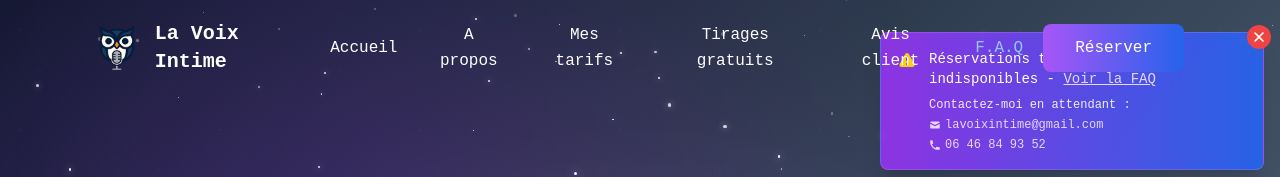
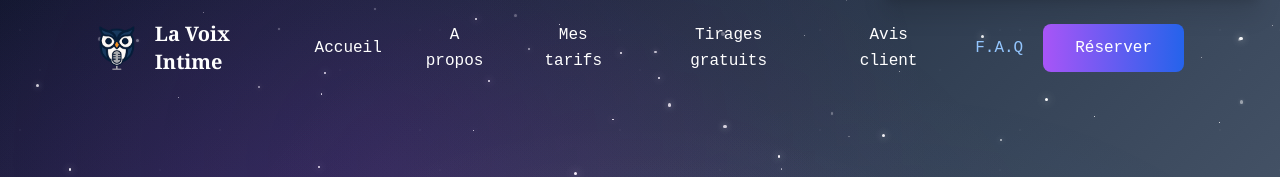
Before and after one commit to PierreMaze/la-voix-intime, a React (Vite) app: page / in a window 1280 px wide. Shown: the top 177 px of the page. Built offline with nearby package versions, Linux system fonts and the light colour scheme.

Commit message:
Modification de la position du composant InfoBanner en bas à droite et ajustement du style du texte dans le composant Header pour une meilleure lisibilité et cohérence visuelle.

```diff
--- a/src/components/features/InfoBanner.jsx
+++ b/src/components/features/InfoBanner.jsx
@@ -12,7 +12,7 @@ const InfoBanner = () => {
 
   return (
     <FadeIn>
-      <div className="fixed z-50 top-4 right-4 max-w-sm">
+      <div className="fixed z-50 bottom-4 right-4 max-w-sm">
         <div className="border rounded-lg shadow-xl bg-gradient-to-r from-purple-600/95 to-blue-600/95 backdrop-blur-sm border-purple-400/30">
           {/* Bouton de fermeture */}
           <button
--- a/src/components/layout/Header.jsx
+++ b/src/components/layout/Header.jsx
@@ -125,7 +125,7 @@ const Header = () => {
               alt="Logo - La Voix Intime"
               className="w-auto h-12"
             />
-            <span className="text-xl font-black text-white">
+            <span className="font-serif text-xl font-bold text-white">
               La Voix Intime
             </span>
           </Link>
```
